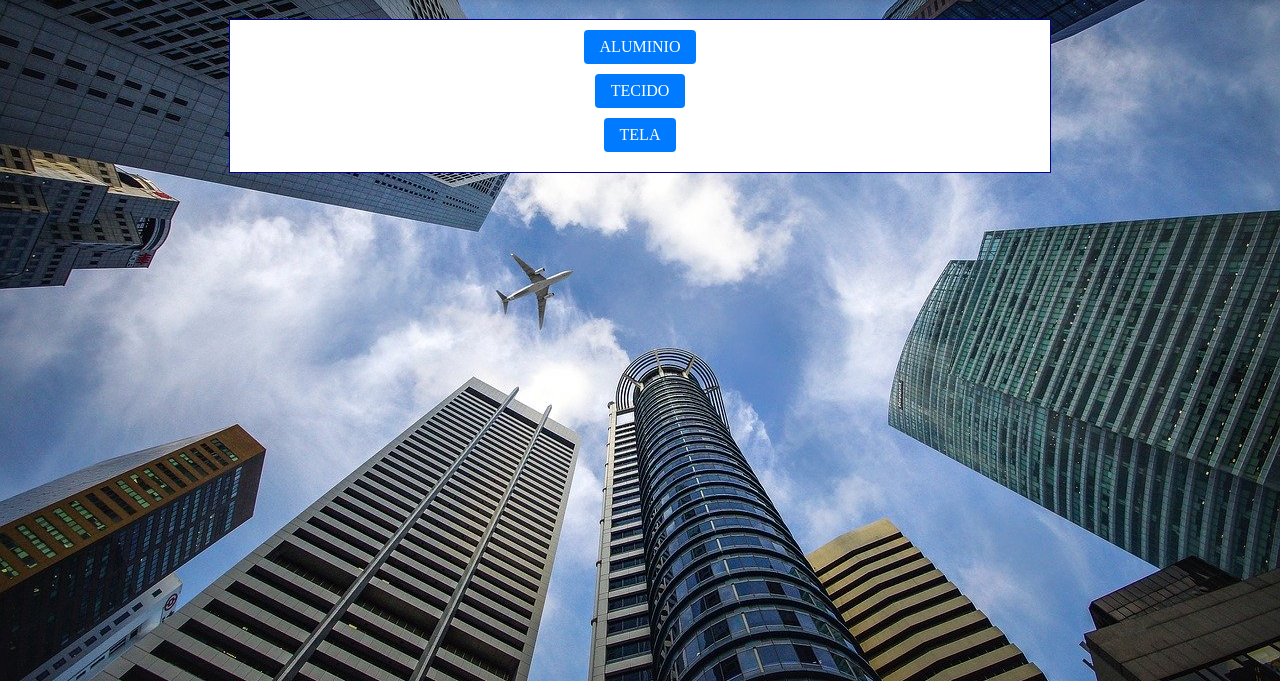
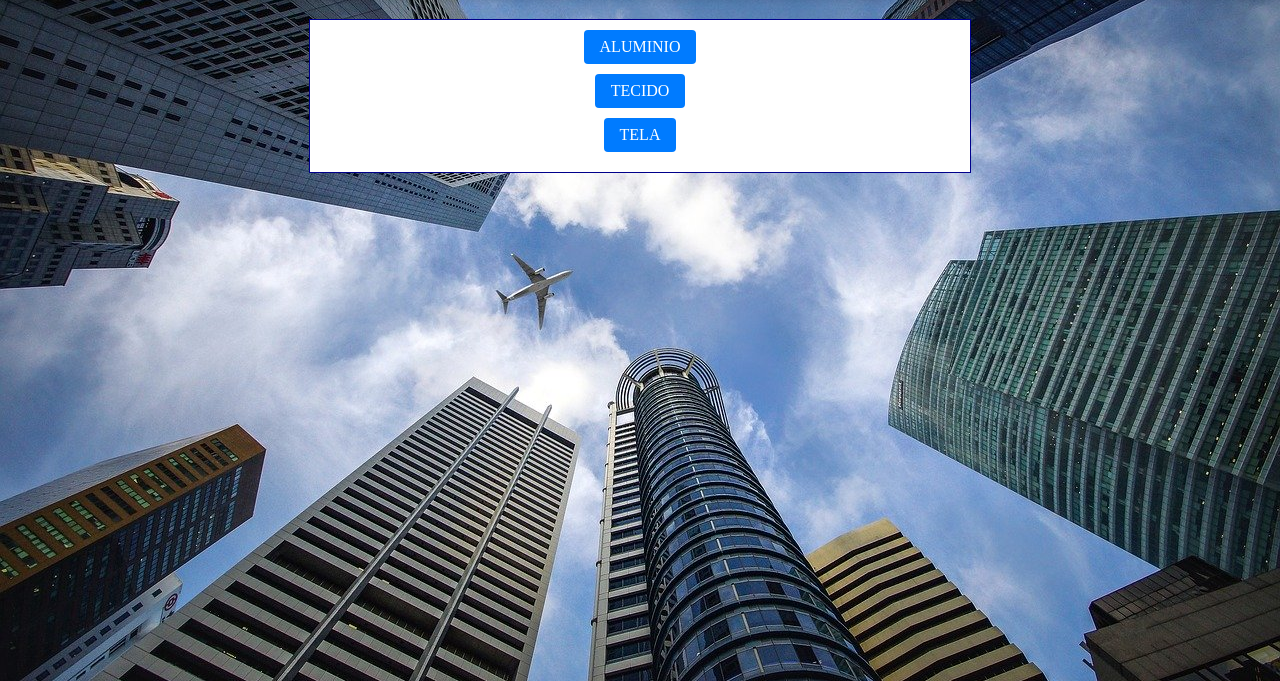
Before and after one commit to KaioAssis/GH-DEV, a plain HTML site: page index.html in a window 1280 px wide. Shown: the part 119-800 px from the top of the page. Drawn offline with Linux system fonts and the light colour scheme.

Commit message:
Update style.css

```diff
--- a/style.css
+++ b/style.css
@@ -33,7 +33,7 @@ main {
   margin: 20px;
   border: 1px solid darkblue;
   background-color: white;
-  width: 80%; /* Ajustando para 80% da largura do viewport */
+  width: 50%; /* Ajustando para 80% da largura do viewport */
   max-width: 800px; /* Limitando a largura máxima para 800px */
   padding: 10px;
   margin: auto;
```
